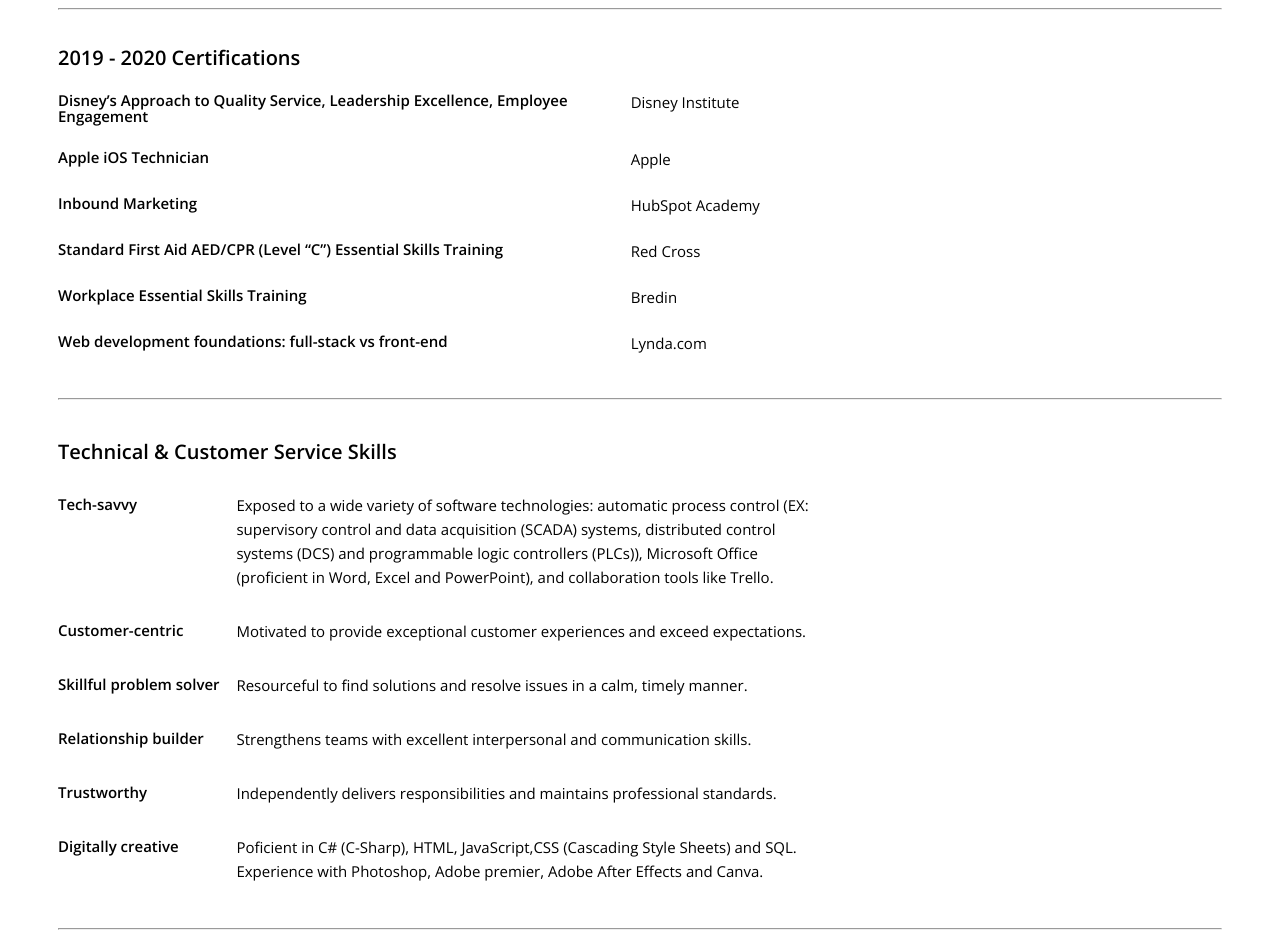
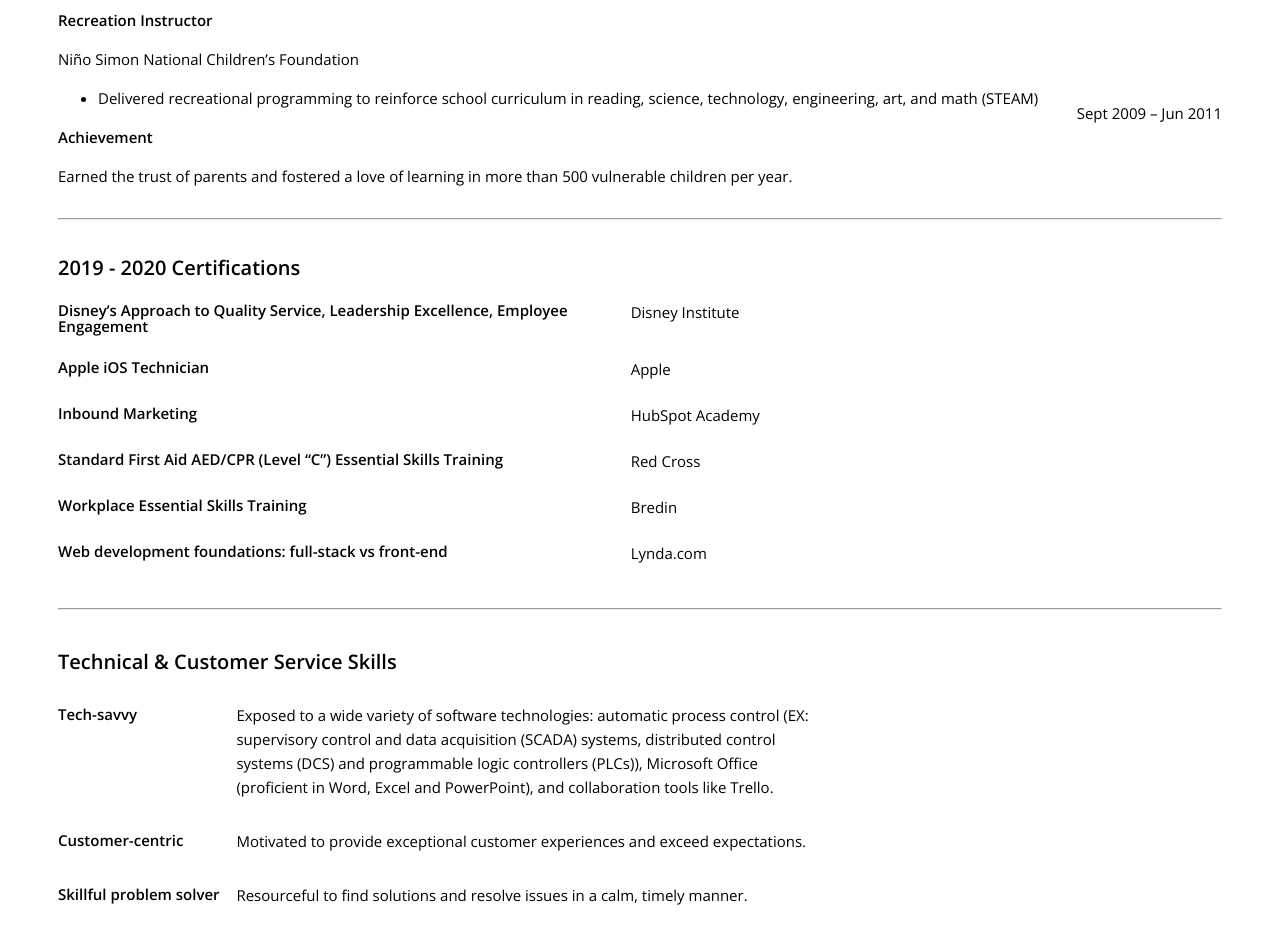
Before and after one commit to Cailenys/online-resume, a plain HTML site: page index.html in a window 1280 px wide. Shown: the part 1860-2800 px from the top of the page. Drawn offline with nearby package versions, Linux system fonts and the light colour scheme.

Commit message:
New work experience was added

```diff
--- a/index.html
+++ b/index.html
@@ -44,7 +44,7 @@
 
     <div class="content">
 
-        <div class="Profile">
+        <div>
             <h1>Profile</h1>
             <p>Dedicated, international IT professional and electronics engineer with 8 years of diverse technology development and mentoring experience.</p>
         </div>
@@ -83,7 +83,7 @@
 
             <div class="row">
                 <div class="col span-1-of-4">
-                    <h2>Software Developer certificate</h2>
+                    <h2>Certificate, Full-Stack Software Development</h2>
                 </div>
                 <div class="col span-1-of-3">
                     <p> University of Alberta, Faculty of Extension TECHCareers program. </p>
@@ -176,7 +176,7 @@
             <h2>Audiovisual support assistant</h2>
             <div>
                 <p>Antonio José de Sucre National Experimental Polytechnic University (UNEXPO)</p>
-                <aside class="job3">
+                <aside class="job">
                     <p>Mar 2011 – May 2016</p>
                 </aside>
             </div>
@@ -224,7 +224,28 @@
                 <p>Grew our team of artists and technicians from 4 to 15.
                 </p>
             </div>
+            <!-- Job #5-->
+
+            <h2>Recreation Instructor</h2>
+            <div>
+                <p>Niño Simon National Children’s Foundation</p>
+                <aside class="job">
+                    <p>Sept 2009 – Jun 2011</p>
+                </aside>
+            </div>
+
+            <ul>
+                <li>
+                    Delivered recreational programming to reinforce school curriculum in reading, science, technology, engineering, art, and math (STEAM)
+                </li>
+            </ul>
+            <h3>Achievement</h3>
+            <div class="achievement">
+                <p> Earned the trust of parents and fostered a love of learning in more than 500 vulnerable children per year.
+                </p>
+            </div>
         </div>
+
 
         <hr>
 
@@ -381,12 +402,11 @@
                 </div>
 
                 <div class="col span-1-of-2">
-                    <p>Poficient in C# (C-Sharp), HTML, JavaScript,CSS (Cascading Style Sheets) and SQL.
+                    <p>Trained in C# (C-Sharp), HTML, JavaScript, CSS (Cascading Style Sheets), SQL (Structured Query Language)and WordPress.
                         Experience with Photoshop, Adobe premier, Adobe After Effects and Canva.
                     </p>
                 </div>
             </div>
-
         </div>
 
         <hr>
```
